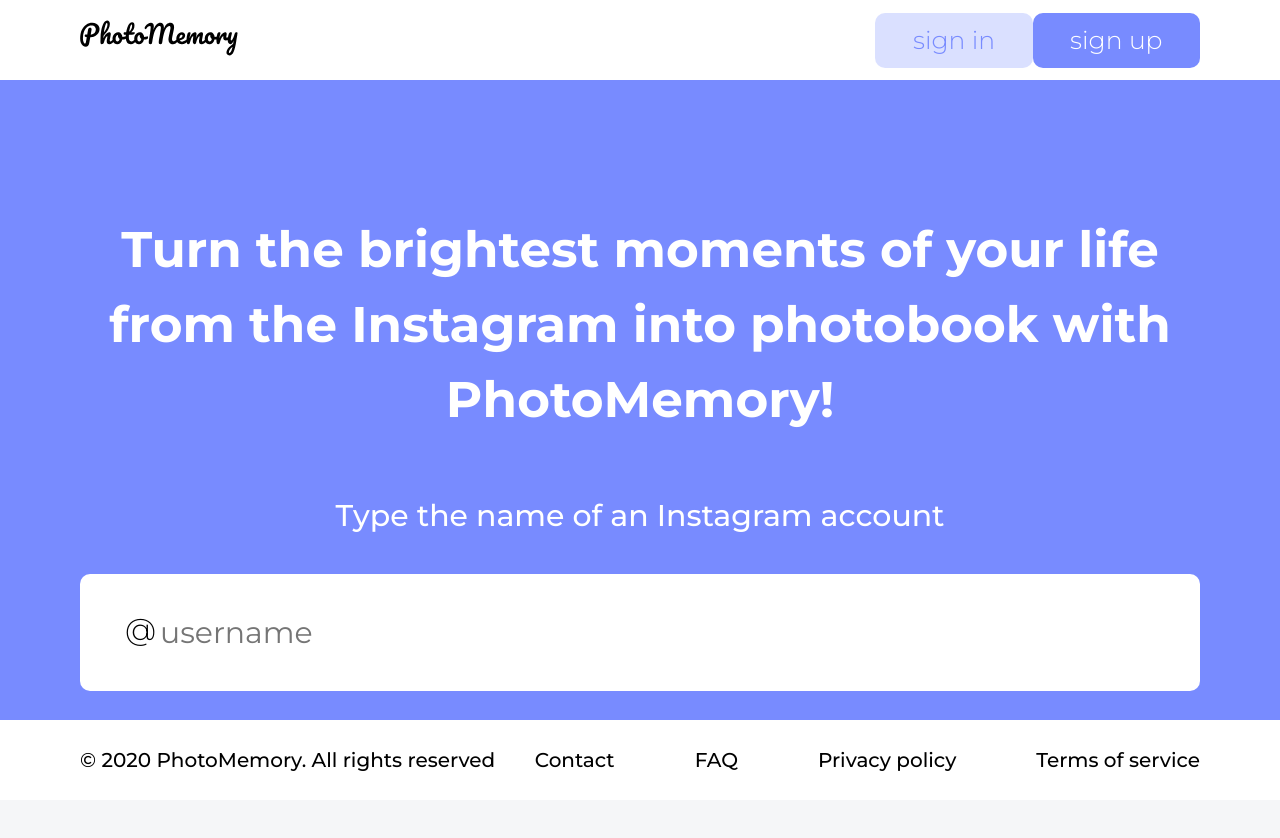
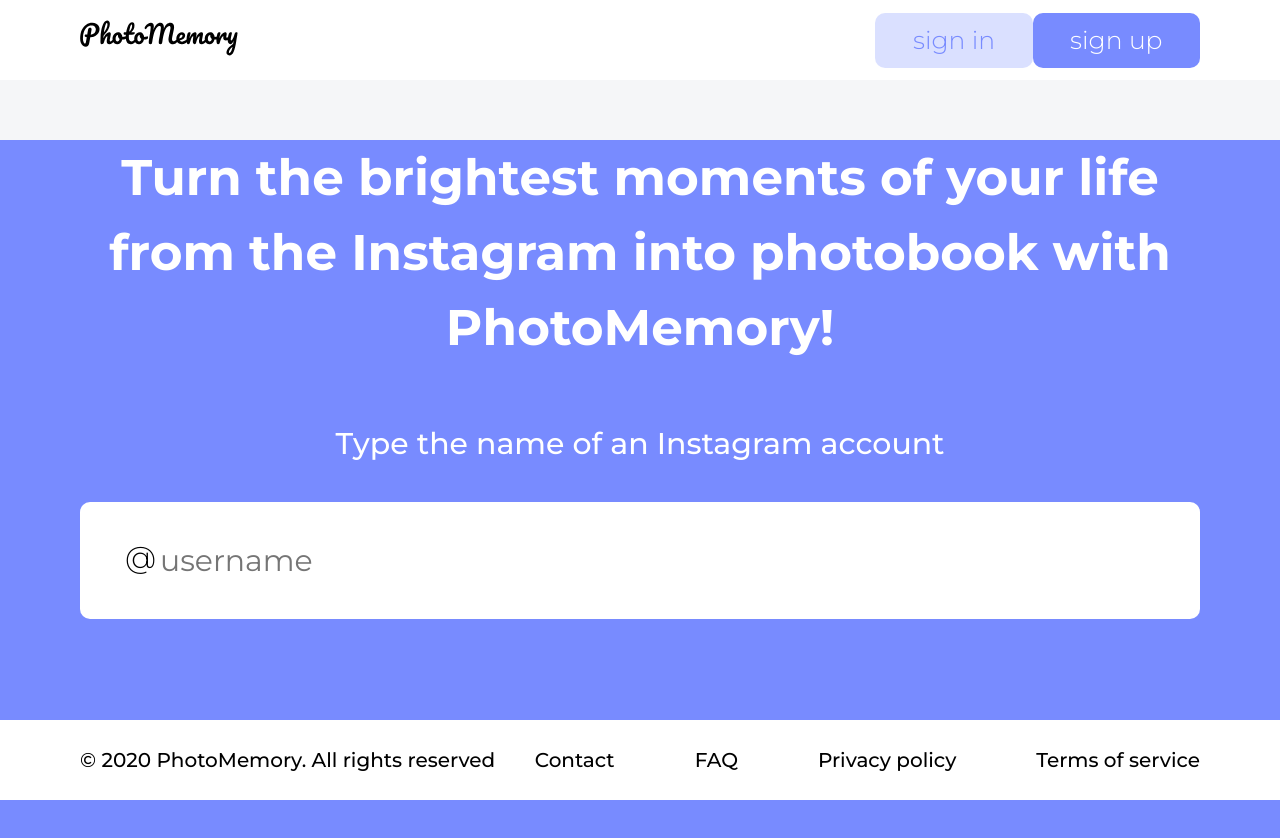
Before and after one commit to floss-order/photomemory, a React (Create React App) app in the folder client/: page / in a window 1280 px wide. Shown: the top 838 px of the page. Before the commit the page ends 800 px from the top, so only its background shows below. Built offline with nearby package versions, Linux system fonts and the light colour scheme.

Commit message:
Updated some styling

```diff
--- a/client/src/components/Input.css
+++ b/client/src/components/Input.css
@@ -25,7 +25,7 @@
 }
 
 .input_form {
-    margin-top: 20px;
+    margin-top: 1.25rem;
     padding: 1em 1.25em;
     background-color: var(--color-gray90);
     border: 1px solid var(--color-gray90);
--- a/client/src/components/Label.css
+++ b/client/src/components/Label.css
@@ -1,9 +1,9 @@
 .label {
+    display: block;
     font-weight: 500;
 }
 
 .label_search-form {
-    display: block;
     text-align: center;
     font-size: 1.875rem;
 }
@@ -11,3 +11,7 @@
 .label_form {
     font-size: 1.25rem;
 }
+
+.label_margin {
+    margin-top: 1.25rem;
+}
--- a/client/src/components/UsernameCard.jsx
+++ b/client/src/components/UsernameCard.jsx
@@ -7,7 +7,7 @@ import Button from './Button'
 
 function UsernameCard({ username, profile_pic_url, posts, followers, following }) {
     return (
-        <Card className="card__md">
+        <Card>
             <div className="card-container">
                 <figure className="card-avatar">
                     <img src={profile_pic_url} alt="Profile picture" className="card-avatar_image"/>
--- a/client/src/pages/Home.css
+++ b/client/src/pages/Home.css
@@ -1,4 +1,12 @@
 @import '../components/colors.css';
+
+.section-heading {
+    margin: 3.75rem 0;
+    font-weight: 700;
+    font-size: 3.125rem;
+    line-height: 1.5;
+    text-align: center;
+}
 
 .hero {
     min-height: 90vh;
--- a/client/src/pages/Home.jsx
+++ b/client/src/pages/Home.jsx
@@ -36,8 +36,8 @@ function Home() {
 
     return (
         <>
-            <section className="hero section section--justify-center section--align-center">
-                <h1 className="section_heading">
+            <section className="hero flex flex_justify-center flex_align-center">
+                <h1 className="section-heading">
                     Turn the brightest moments of your life from the Instagram
                     into photobook with PhotoMemory!
                 </h1>
@@ -60,8 +60,8 @@ function Home() {
             </section>
 
             {isSubmit &&
-                <section className="account section section--align-center" ref={sectionRef}>
-                    <h1 className="section_heading">Account has been found!</h1>
+                <section className="account flex flex_justify-center flex_align-center" ref={sectionRef}>
+                    <h1 className="section-heading">Account has been found!</h1>
                     <UsernameCard
                         username={account.username}
                         profile_pic_url={account.profile_pic_url}
```
